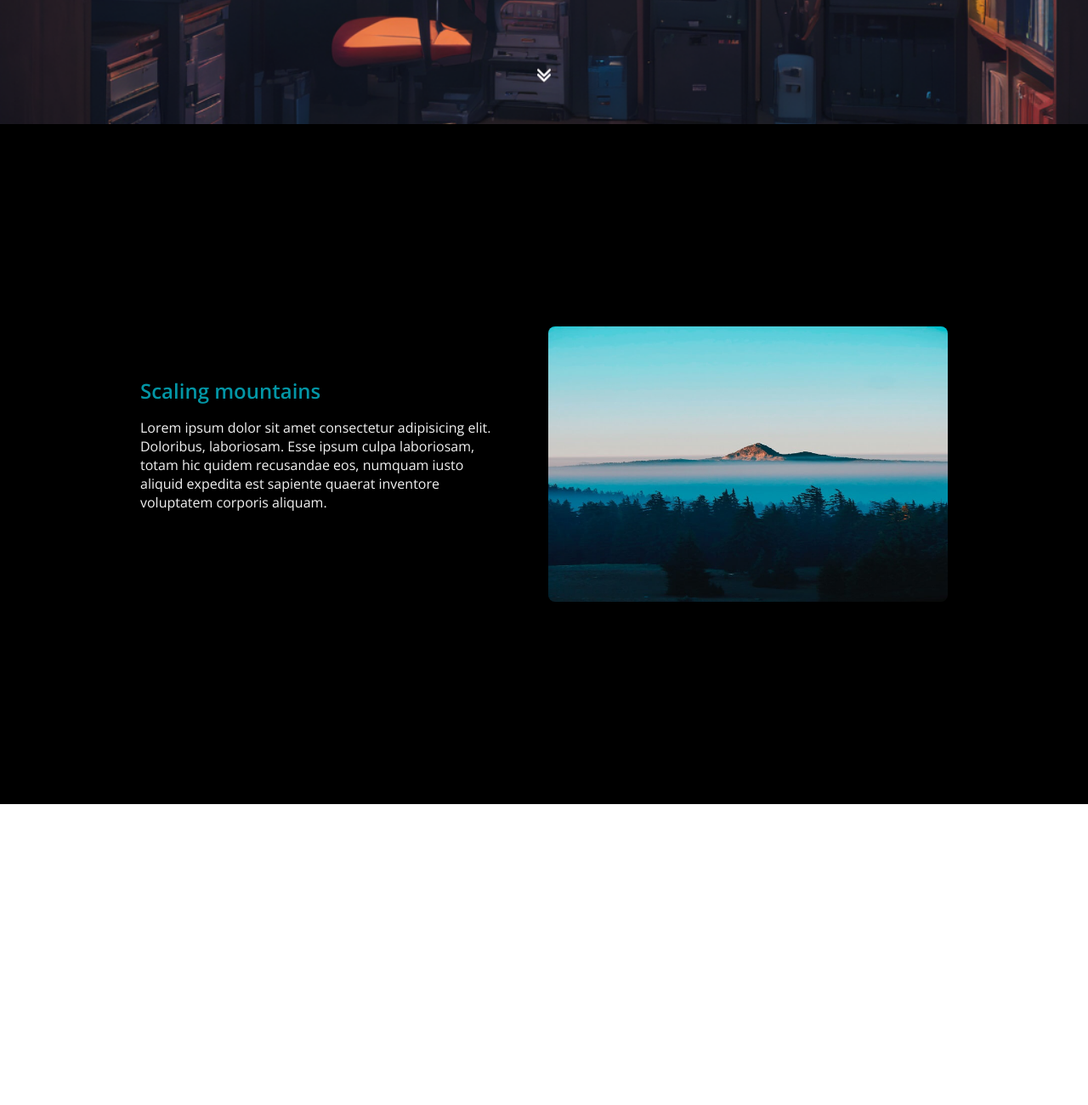
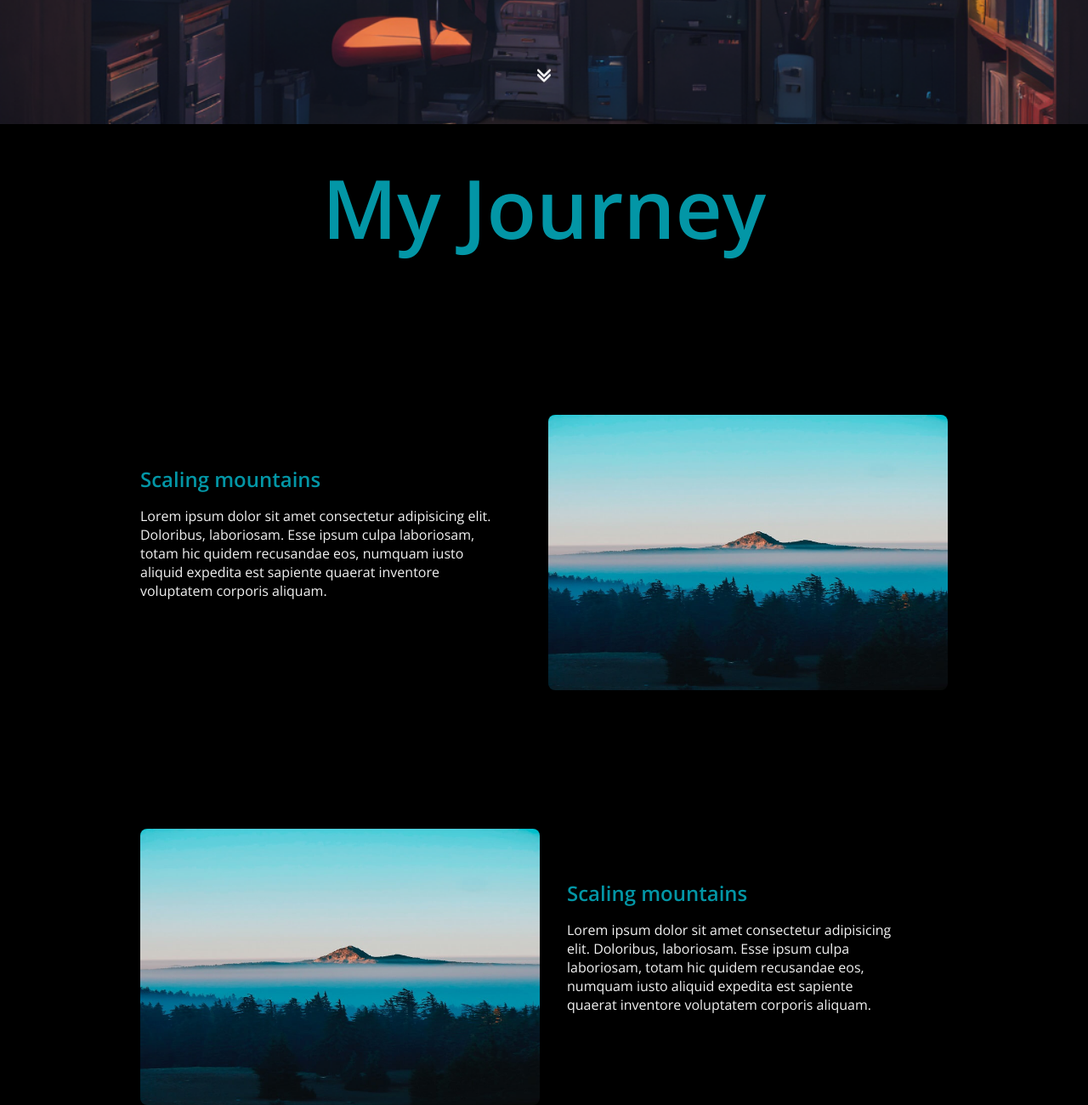
Before and after one commit to radyadhewa/parallax-scrolling-personal-website, a plain HTML site: page index.html in a window 1280 px wide. Shown: the part 654-1954 px from the top of the page at 85% size. Before the commit the page ends 1600 px from the top, so only its background shows below. Drawn offline with nearby package versions, Linux system fonts and the light colour scheme.

Commit message:
add journey

```diff
--- a/assets/css/styles.css
+++ b/assets/css/styles.css
@@ -239,7 +239,29 @@ img {
   max-width: 950px;
   margin-left: 1rem;
   margin-right: 1rem;
-  padding: 2rem 0;
+  padding: 0rem 0;
+  color: var(--white-color);
+  display: -webkit-box;
+  display: -ms-flexbox;
+  display: flex;
+  -webkit-box-orient: vertical;
+  -webkit-box-direction: normal;
+      -ms-flex-direction: column;
+          flex-direction: column;
+  -webkit-box-pack: space-evenly;
+      -ms-flex-pack: space-evenly;
+          justify-content: space-evenly;
+  -webkit-box-align: center;
+      -ms-flex-align: center;
+          align-items: center;
+}
+
+.section__left {
+  height: 100vh;
+  max-width: 950px;
+  margin-left: 1rem;
+  margin-right: 1rem;
+  padding: 0rem 0;
   color: var(--white-color);
   display: -webkit-box;
   display: -ms-flexbox;
@@ -258,15 +280,32 @@ img {
 
 .section__data {
   margin-bottom: 3rem;
+  margin-top: -150px;
 }
 
 .section__title {
+  padding-top: -100px;
   font-size: var(--h2-font-size);
   color: var(--first-color);
   margin-bottom: 1rem;
 }
 
+.section__big__title {
+  padding-top: 2rem;
+  text-align: center;
+  font-size: var(--biggest-font-size);
+  color: var(--first-color);
+  margin-bottom: 1rem;
+}
+
 .section__img {
+  margin-top: -150px;
+  width: 285px;
+  border-radius: .5rem;
+}
+
+.section__img__left {
+  margin-top: -150px;
   width: 285px;
   border-radius: .5rem;
 }
--- a/assets/js/main.js
+++ b/assets/js/main.js
@@ -37,6 +37,7 @@ const sr = ScrollReveal({
 
 /*Data*/
 sr.reveal('.section__data',{origin: 'left',distance: '70px'});
+sr.reveal('.section__big__title',{origin: 'left',distance: '70px'});
 
 /*Imgs*/
 sr.reveal('.section__img',{origin: 'left',distance: '90px',delay: 200});
--- a/index.html
+++ b/index.html
@@ -39,11 +39,11 @@
                 <div class="parallax home__parallax home__parallax-img4" data-rellax-speed="-3"></div>
 
                 <h1 class="parallax home__title" data-rellax-speed="-6">Hi, I'm Dhewa Radya</h1>
-                <span class="parallax home__subtitle" data-rellax-speed="-5">Programmer • Sociopreuner</span>
+                <span class="parallax home__subtitle" data-rellax-speed="-5">programmer • sociopreuner</span>
 
 
                 <div class="home__scroll">
-                   <a href="#">
+                   <a href="#section">
                     <img src="assets/img/scroll-down.png" alt="scroll" class="home__scroll__img" data-src="assets/img/scroll-down.png" data-loaded="true">
                    </a>
                 </div>
@@ -51,6 +51,7 @@
 
             <!-- ===== SECTION =====-->
             <section class="l-section" id="section">
+                <h1 class="section__big__title">My Journey</h1>
                 <div class="section">
                     <div class="section__data">
                         <h2 class="section__title">Scaling mountains</h2>
@@ -58,6 +59,17 @@
                     </div>
 
                     <img src="assets/img/imgm.jpg" alt="" class="section__img">
+                </div>
+            </section>
+
+            <section class="l-section">
+                <div class="section" style="height: auto;">
+                    <img src="assets/img/imgm.jpg" alt="" class="section__img">
+
+                    <div class="section__data" style="padding-left: 2rem;">
+                        <h2 class="section__title">Scaling mountains</h2>
+                        <p class="section__text">Lorem ipsum dolor sit amet consectetur adipisicing elit. Doloribus, laboriosam. Esse ipsum culpa laboriosam, totam hic quidem recusandae eos, numquam iusto aliquid expedita est sapiente quaerat inventore voluptatem corporis aliquam.</p>
+                    </div>
                 </div>
             </section>
         </main>
```
